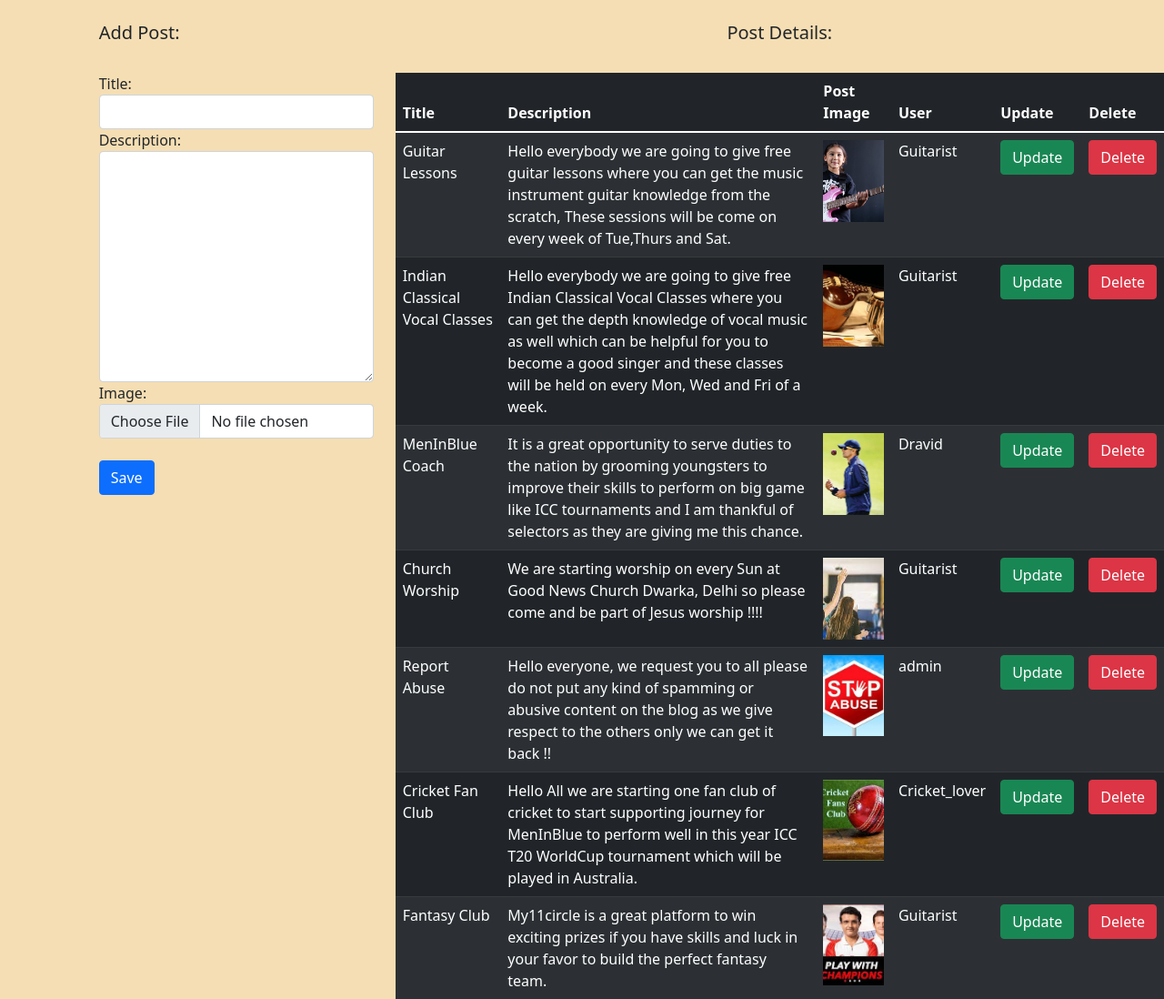
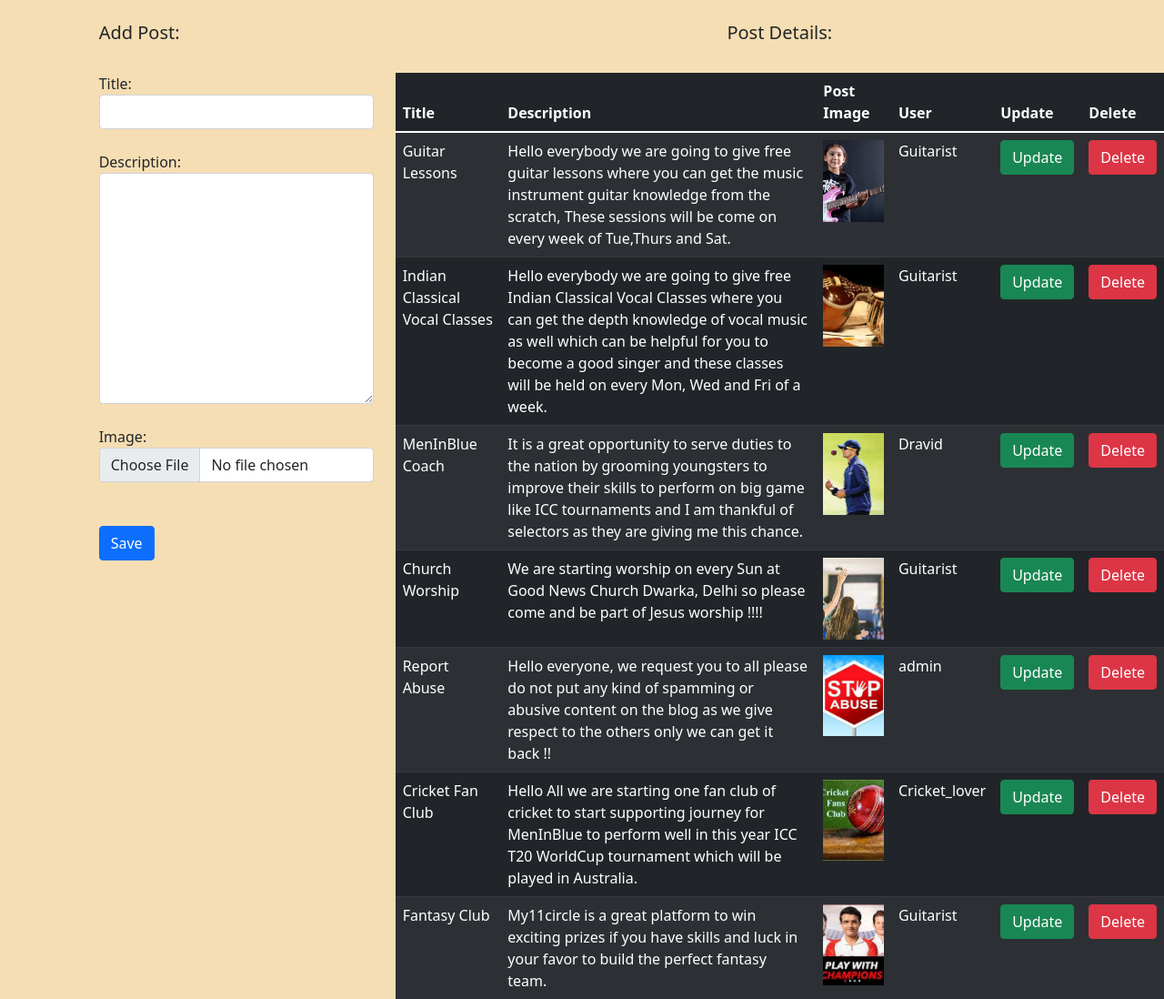
Before and after one commit to s1911nitin/NewsApp, a Django app: page /multipleposts/ in a window 1280 px wide. Shown: the part 56-1154 px from the top of the page at 91% size. Run offline with Django 4.2, Linux system fonts and the light colour scheme; a user stored in the database is signed in; data comes from the database, SQL or seed files in the repository; both versions use the stored data as it was after the commit; parts of the project's set-up code (start-up, migrations or seed data) failed here and were passed over; some libraries are stand-ins or nearby versions.

Commit message:
Updation

```diff
--- a/blog/templates/blog/multipleposts.html
+++ b/blog/templates/blog/multipleposts.html
@@ -21,7 +21,7 @@
                     {% for fm in form %}
                         {{fm.label_tag}}
                         {{fm}}
-                        <span class="errorlist">{{fm.errors|striptags}}</span>
+                        <span class="errorlist">{{fm.errors|striptags}}</span><br>
                     {% endfor %}
                     <br>
                     <input type="submit" value="Save" class="btn btn-primary">
```
Also changed, not shown: db.sqlite3.
